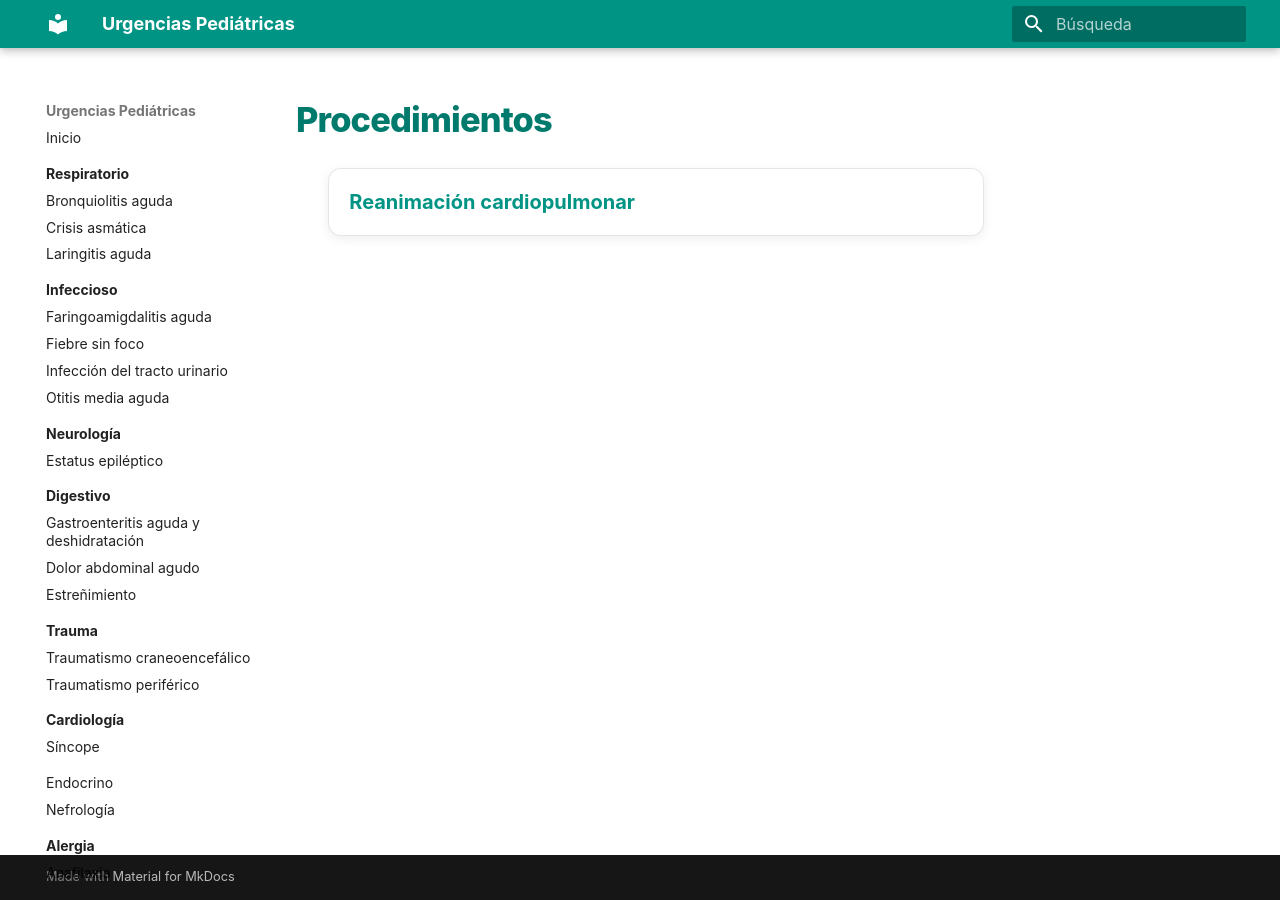
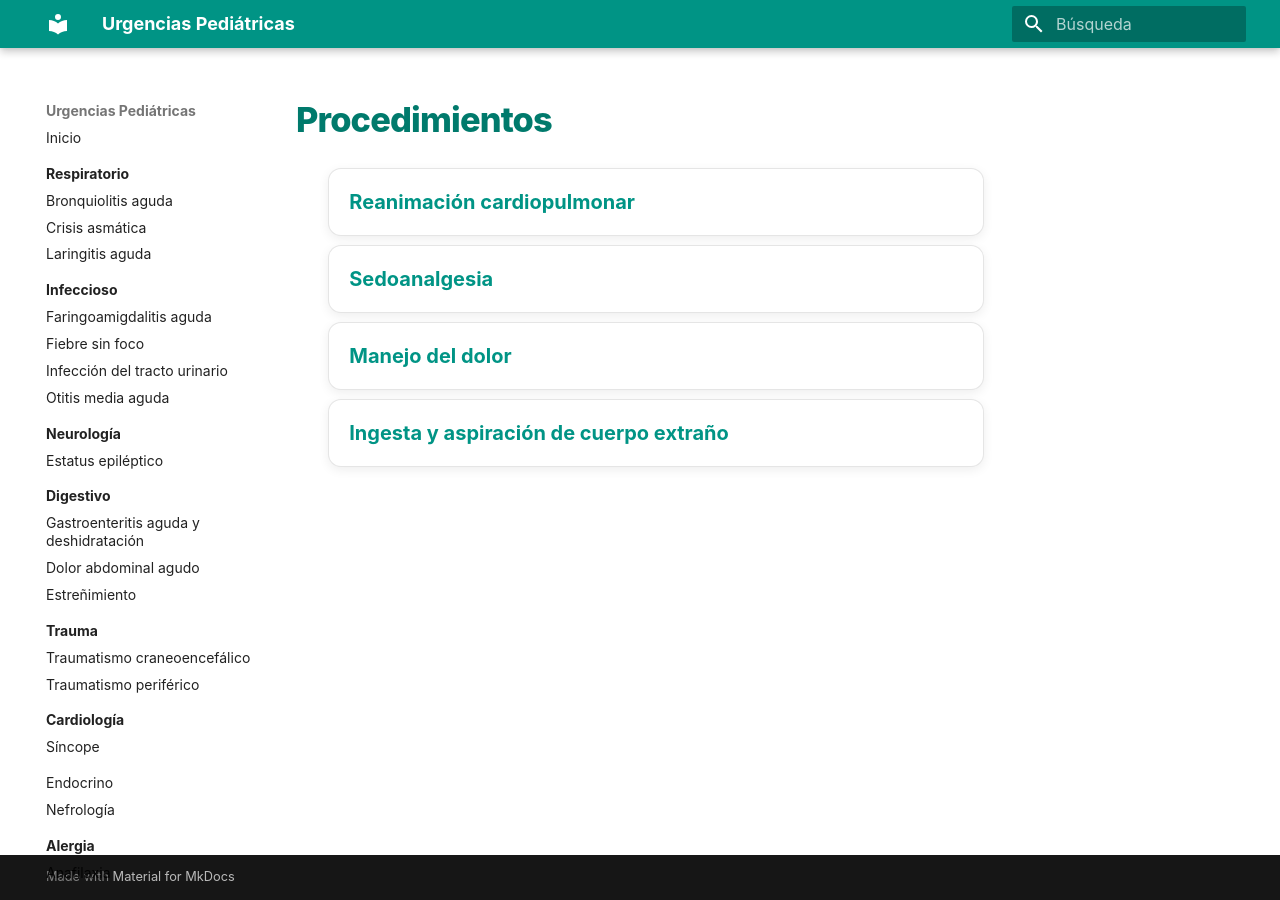
Before and after one commit to gonzaloares/urgencias-pediatricas, an MkDocs documentation site: the page built from docs/procedimientos/index.md, in a window 1280 px wide. Built offline with MkDocs 1.6.1 and Material for MkDocs 9.7.7, drawn with Linux system fonts in a browser that asks for light colours.

Commit message:
Actualiza índice procedimientos

```diff
--- a/docs/procedimientos/index.md
+++ b/docs/procedimientos/index.md
@@ -3,5 +3,8 @@
 <div class="protocol-index" markdown="1">
 
 - [Reanimación cardiopulmonar](reanimacion-cardiopulmonar.md)
+- [Sedoanalgesia](sedoanalgesia.md)
+- [Manejo del dolor](manejo-dolor.md)
+- [Ingesta y aspiración de cuerpo extraño](ingesta-aspiracion-cuerpo-extrano.md)
 
 </div>
```
